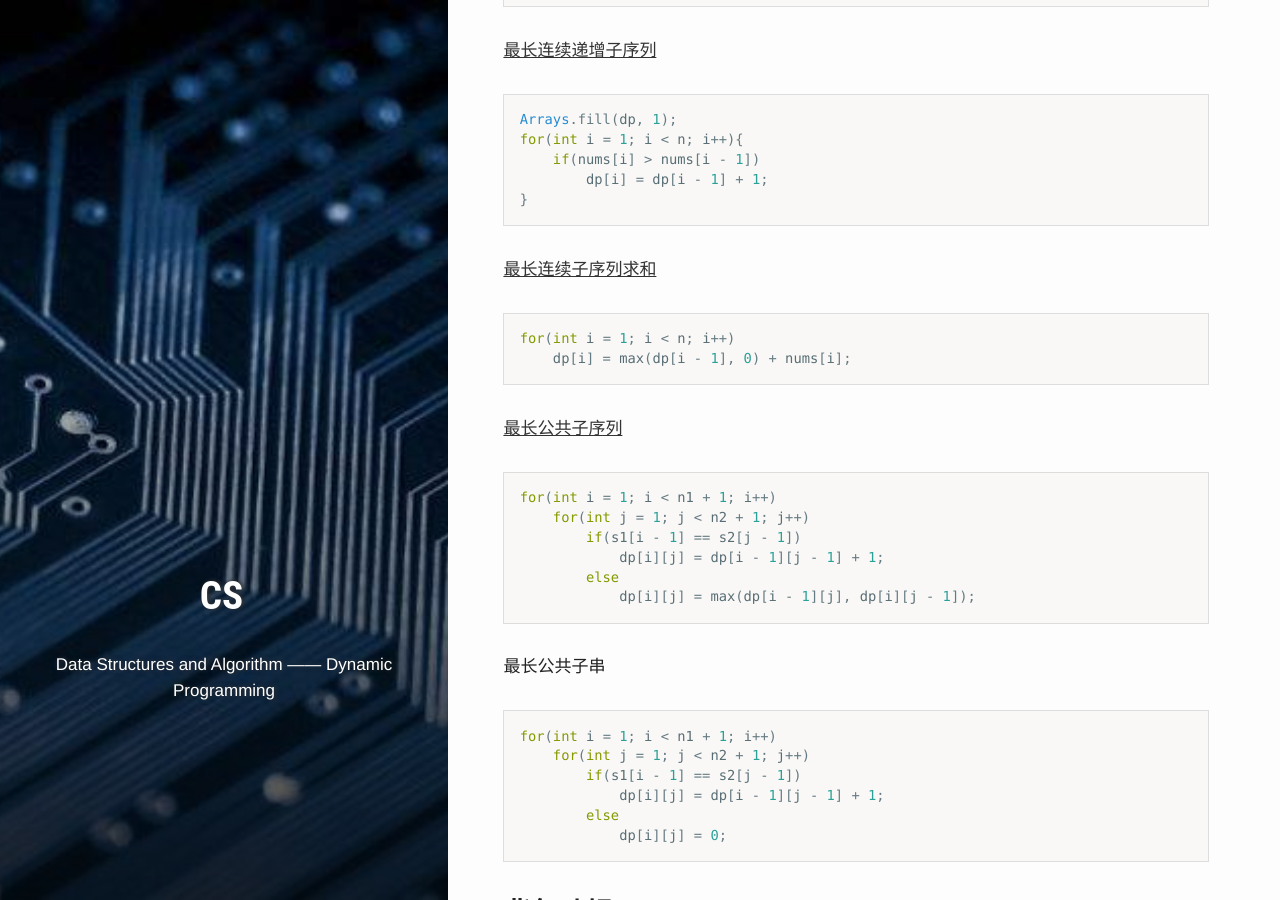
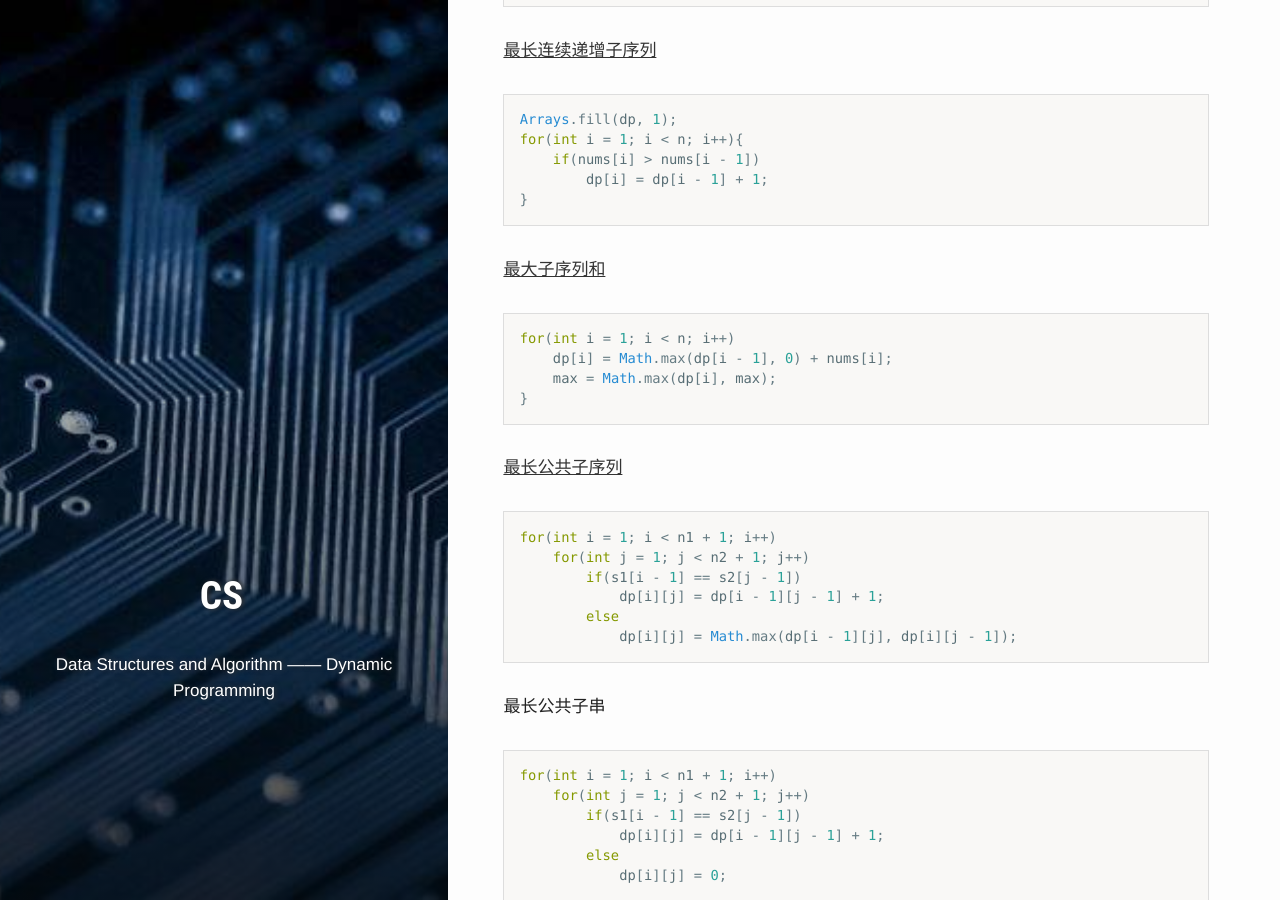
Before and after one commit to PetePro/PetePro.github.io, a Jekyll site: the page built from _posts/ComputerScience/2020-04-05-dsa-dynamic.markdown, in a window 1280 px wide and 900 px high, scrolled down 1230 px. Built offline with Jekyll 4.4.1, drawn with Linux system fonts in a browser that asks for light colours; some web fonts are replaced.

Commit message:
Update 2020-04-05-dsa-dynamic.markdown

````diff
--- a/_posts/ComputerScience/2020-04-05-dsa-dynamic.markdown
+++ b/_posts/ComputerScience/2020-04-05-dsa-dynamic.markdown
@@ -55,10 +55,12 @@ for(int i = 1; i < n; i++){
 }
 ```
 
-[最长连续子序列求和](https://leetcode-cn.com/problems/maximum-subarray/comments/)
+[最大子序列和](https://leetcode-cn.com/problems/maximum-subarray/)
 ```java
 for(int i = 1; i < n; i++)
-    dp[i] = max(dp[i - 1], 0) + nums[i];
+    dp[i] = Math.max(dp[i - 1], 0) + nums[i];
+    max = Math.max(dp[i], max);
+}
 ```
 
 [最长公共子序列](https://leetcode-cn.com/problems/longest-common-subsequence/)
@@ -68,7 +70,7 @@ for(int i = 1; i < n1 + 1; i++)
         if(s1[i - 1] == s2[j - 1])
             dp[i][j] = dp[i - 1][j - 1] + 1;
         else
-            dp[i][j] = max(dp[i - 1][j], dp[i][j - 1]);
+            dp[i][j] = Math.max(dp[i - 1][j], dp[i][j - 1]);
 ```
 
 最长公共子串
@@ -92,10 +94,10 @@ for(int i = 1; i < n1 + 1; i++)
 + 空间优化，采用一维数组：***`f[j] = max{f[j], f[j - w[i]] + v[i]}`***
 
 ```java
-for(int i = 1; i <= n; i ++)
-	for(int j = m; j > 0; j--)
-		if(j >= w[i])
-			f[j] = max(f[j], f[j - w[i]] + v[i]);
+for(int i = 1; i <= n; i++)
+    for(int j = m; j > 0; j--)
+        if(j >= w[i])
+            f[j] = max(f[j], f[j - w[i]] + v[i]);
 ```
 
 **完全背包问题**：有 `n` 种物品和一个容量为 `m` 的背包，每种物品都有无限件可用。第 `i` 种物品的体积是 `w[i]`，价值是 `v[i]`。求解将哪些物品装入背包可使这些物品的体积总和不超过背包容量，且价值总和最大。
@@ -113,7 +115,7 @@ for(int i = 1; i <= n; i ++)
   + 与 0/1 背包问题不同的是，第二层循环是正序
 
 ```java
-for(int i = 1; i <= n; i ++)
+for(int i = 1; i <= n; i++)
     for(int j = 0; j <= m; j++)
         if(j >= w[i])
             f[j] = max(f[j], f[j - w[i]] + v[i]);
@@ -125,7 +127,7 @@ for(int i = 1; i <= n; i ++)
 ```java
 for(int i = 1; i <= n; i++)
 	for(int j = m; j > 0; j--)
-		for(int k = 0; k <= n[i]; k++)
+		for(int k = 0; k <= x[i]; k++)
 			if(j >= k * w[i])
 				f[j] = max(f[j], f[j - k * w[i]] + k * val[i]);
 ```
````
